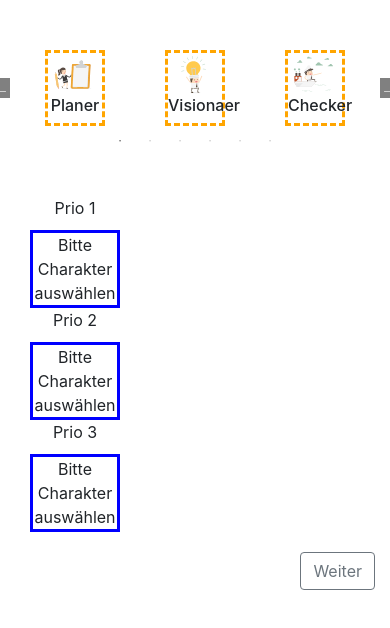
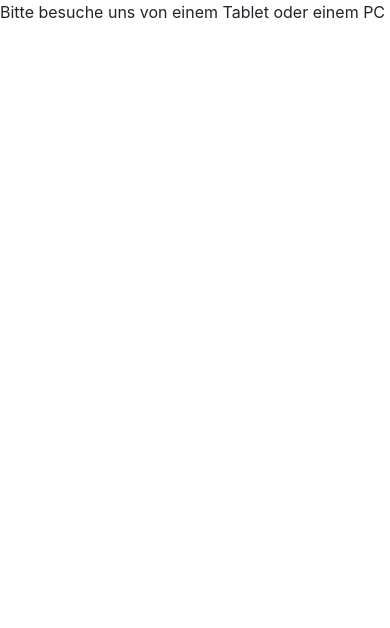
Before and after one commit to Cofinpro/projekt-weltverbesserer, a React (Create React App) app: page / in a window 390 px wide. Shown: the top 628 px of the page. Built offline with nearby package versions, Linux system fonts and the light colour scheme; a web font is replaced by a local one.

Commit message:
add descriptions

```diff
--- a/package.json
+++ b/package.json
@@ -6,6 +6,7 @@
     "bootstrap": "^4.1.1",
     "rc-slider": "^8.6.1",
     "react": "^16.4.1",
+    "react-device-detect": "^1.5.8",
     "react-dom": "^16.4.1",
     "react-router-dom": "^4.3.1",
     "react-scripts": "1.1.4",
--- a/src/components/CharacterBoxes/CharacterBox.js
+++ b/src/components/CharacterBoxes/CharacterBox.js
@@ -9,11 +9,16 @@ class CharacterBox extends Component {
     return (
 
       <div className={"character-Box " + this.props.additionalStyleClass} onClick={() => this.props.onClick()}>
-        <img src={this.props.image} alt="pic not found" className={"img-circle border-0 "  } />
         <div>
           <h1 className="text-center text-justify">{this.props.character.valueOf()} </h1>
         </div>
-      </div >
+
+        <img src={this.props.image} alt="pic not found" className={"img-circle border-0 "  } />
+
+          <blockquote className='text-Box'>
+            {this.props.description}
+            </blockquote>
+                </div >
     );
 
   }
--- a/src/components/CharacterBoxes/CharacterLabels.css
+++ b/src/components/CharacterBoxes/CharacterLabels.css
@@ -1,18 +1,13 @@
 .character-Box{
     border: 3px dashed orange;
-    margin-left: 30px;
-    margin-right: 30px;
+    margin-left: 10%;
+  }
 
+  .text-Box{
+      height:125px;
+      font-size: 3vmin;
+  }
 
-}
-
-.check-image{
-    align-items: flex-start;
-}
-
-.selected-background{
-    background-color: lightgray;
-}
 .shake{
     animation: App-logo-spin  0.5s; ;
     animation-iteration-count: infinite;
--- a/src/pages/character-auswahl/Characters.js
+++ b/src/pages/character-auswahl/Characters.js
@@ -10,33 +10,40 @@ export const Characters = {
   Planer: {
     Image: Planer,
     Name: 'Planer',
-    Key: 1
+    Key: 1,
+    Description: 'Schon in der Schule habe ich jede Abiparty organisiert. Das Koordinieren und steuern von Aufgaben ist genau mein Ding.'
   },
   Visionaer: {
     Image: Visionaer,
     Name: 'Visionaer',
-    Key: 2
+    Key: 2,
+    Description: 'Spätestens im Jahr 2025 werden alle Autos fliegen. Die verbesserten Brennstoffzellen liefern die Energie und ein hydrostatisch gesteuerter Ventilantrieb verschauft den Auftrieb.'
   },
   Checker: {
     Image: Checker,
     Name: 'Checker',
-    Key: 3
+    Key: 3,
+    Description: 'Mütter sperrt eure Töchter ein... Ich komme und entführe sie euch!'
   },
   Energiebuendel: {
     Image: Energiebuendel,
     Name: 'Energiebuendel',
-    Key: 4
+    Key: 4,
+    Description: 'Jetzt krämpeln wir mal die Ärmel hoch und Rocken das Projekt so richtig!!!'
 
   },
   Kommunikator: {
     Image: Kommunikator,
     Name: 'Kommunikator',
-    Key: 5
+    Key: 5,
+    Description: 'Du kannst nur ein sehr guter Redner werden, wenn du auch ein guter Zuhörer bist. Außerdem ist immer zu beachten: 55% der Kommunikation ist nonverbal.'
+
   },
   Macher: {
     Image: Macher,
     Name: 'Macher',
-    Key: 6
+    Key: 6,
+    Description:"Hobbys: Wandern <br> Motto: nur die harten komm in Garten"
   }
 
 
--- a/src/pages/character-auswahl/index.js
+++ b/src/pages/character-auswahl/index.js
@@ -5,7 +5,8 @@ import { Characters } from "./Characters";
 import SelectedCharacterBox from "../../components/CharacterBoxes/SelectedCharacterBox";
 import ArrowDown from "../../img/icon_arrow_dotted_down_orange.svg";
 import ArrowUp from "../../img/icon_arrow_dotted_up_orange.svg";
-import "./style.css"
+import "./style.css";
+import isMobileOnly from "react-device-detect";
 
 
 class Character extends Component {
@@ -87,9 +88,9 @@ class Character extends Component {
                 <div key={character.Key}>
                     <div>
                         {isSelected ? (
-                            <CharacterBox image={character.Image} character={character.Name} onClick={() => this.handleClick(character)} additionalStyleClass='shake'/>
+                            <CharacterBox image={character.Image} character={character.Name} description={character.Description} onClick={() => this.handleClick(character)} additionalStyleClass='shake'/>
                         ) : (
-                                <CharacterBox image={character.Image} character={character.Name} onClick={() => this.handleClick(character)} />
+                                <CharacterBox image={character.Image} character={character.Name} description={character.Description}onClick={() => this.handleClick(character)} />
                             )
                         }
                     </div>
@@ -124,8 +125,13 @@ class Character extends Component {
             slidesToScroll: 1,
         };
 
-
-
+        if(isMobileOnly) {
+            return (
+            <div>
+                Bitte besuche uns von einem Tablet oder einem PC
+                </div>
+            )
+        }
         return (
 
             <div className='content container' >
```
